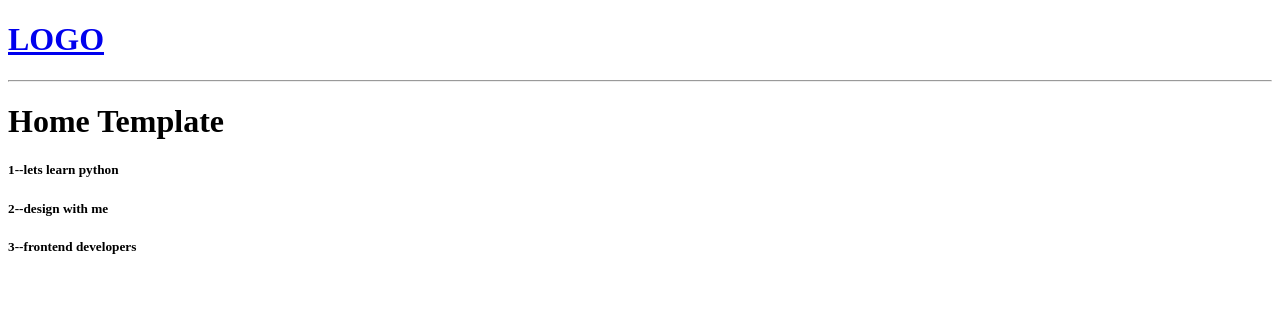
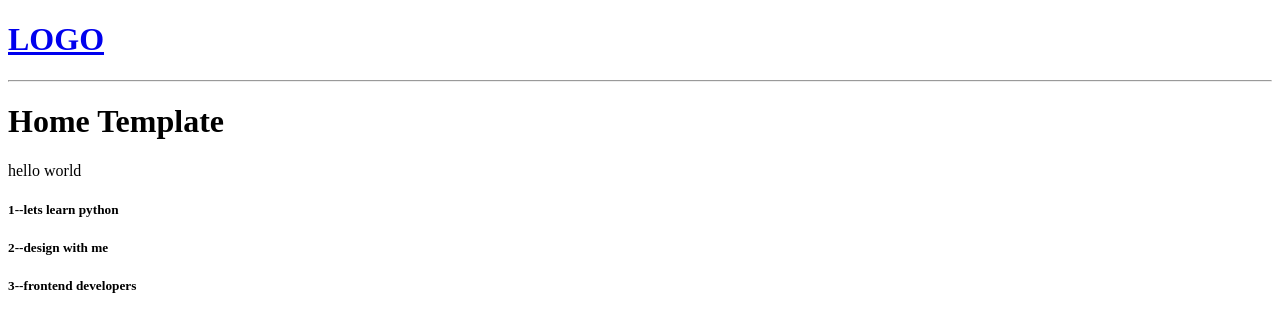
Before and after one commit to prabalrai-git/discrodalike, a Django app: page / in a window 1280 px wide. Shown: the top 332 px of the page. Run offline with Django 4.2, Linux system fonts and the light colour scheme.

Commit message:
changed template home html file

```diff
--- a/templates/home.html
+++ b/templates/home.html
@@ -5,7 +5,7 @@
 <h1>Home Template</h1>
 
 
-<div>
+<div><div>hello world</div>
 
     <div>
         {%for room in rooms%}
```
